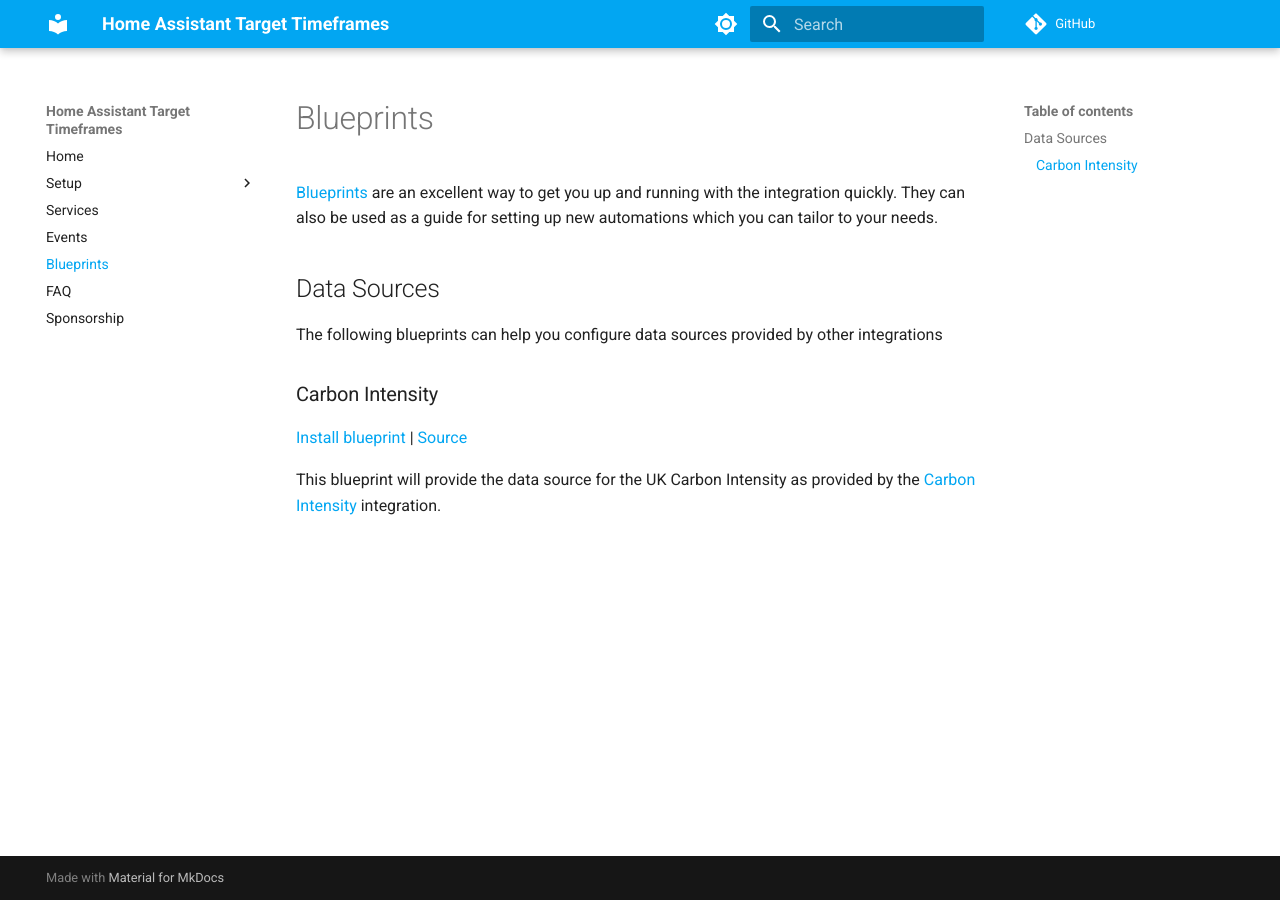
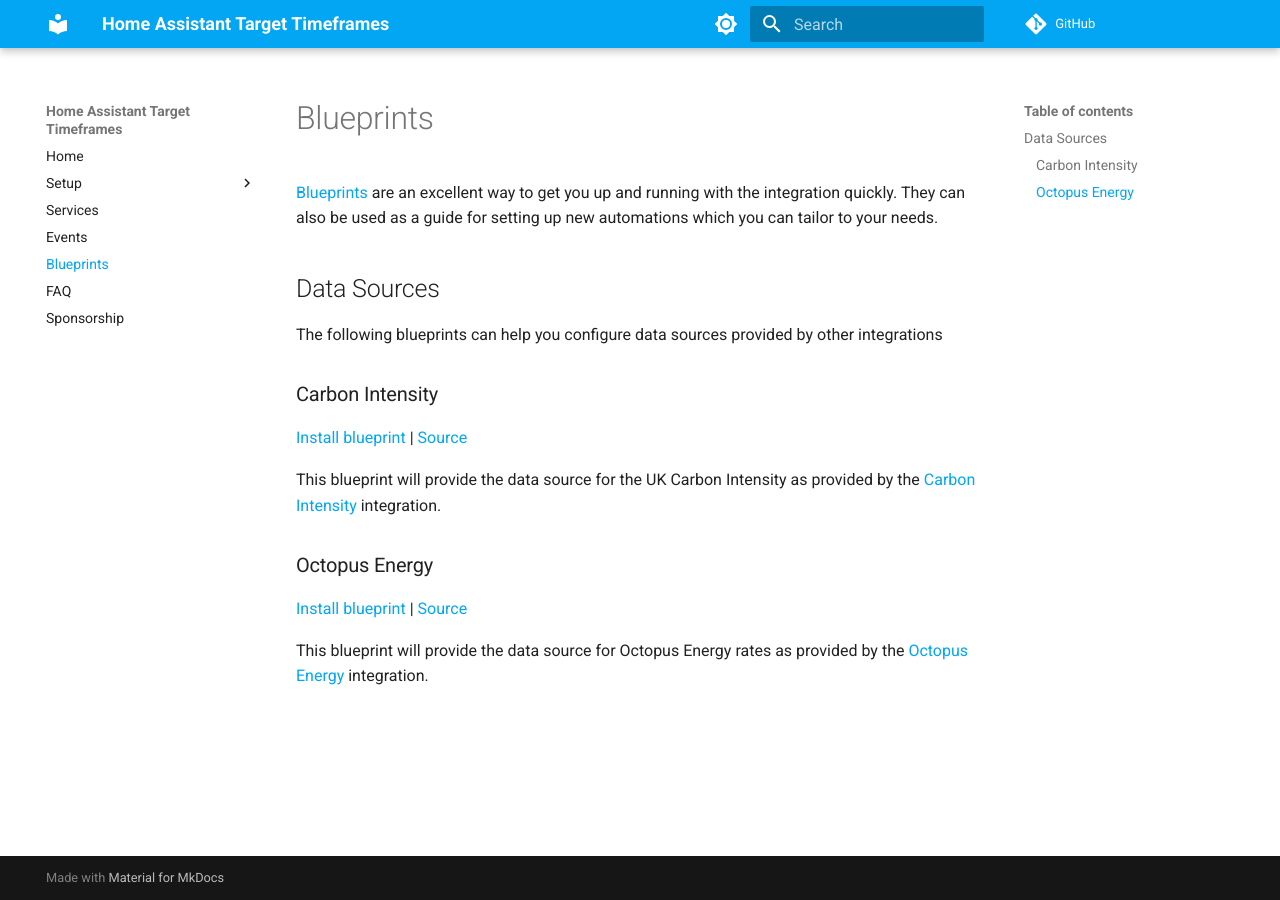
Before and after one commit to BottlecapDave/HomeAssistant-TargetTimeframes, an MkDocs documentation site: the page built from _docs/blueprints.md, in a window 1280 px wide. Built offline with MkDocs 1.6.1 and Material for MkDocs 9.7.7, drawn with Linux system fonts in a browser that asks for light colours; comment, search, counter and statistics services are not loaded.

Commit message:
chore: Fixed blueprint

```diff
--- a/_docs/blueprints.md
+++ b/_docs/blueprints.md
@@ -11,3 +11,9 @@
 [Install blueprint](https://my.home-assistant.io/redirect/blueprint_import/?blueprint_url=https%3A%2F%2Fgithub.com%2FBottlecapDave%2FHomeAssistant-OctopusEnergy%2Fblob%2Fmain%2F_docs%2Fblueprints%target_timeframes_carbon_intensity.yaml) | [Source](./blueprints/target_timeframes_carbon_intensity.yaml)
 
 This blueprint will provide the data source for the UK Carbon Intensity as provided by the [Carbon Intensity](https://github.com/BottlecapDave/HomeAssistant-CarbonIntensity) integration.
+
+### Octopus Energy
+
+[Install blueprint](https://my.home-assistant.io/redirect/blueprint_import/?blueprint_url=https%3A%2F%2Fgithub.com%2FBottlecapDave%2FHomeAssistant-OctopusEnergy%2Fblob%2Fmain%2F_docs%2Fblueprints%target_timeframes_octopus_energy.yaml) | [Source](./blueprints/target_timeframes_octopus_energy.yaml)
+
+This blueprint will provide the data source for Octopus Energy rates as provided by the [Octopus Energy](https://github.com/BottlecapDave/HomeAssistant-OctopusEnergy) integration.
```
Also changed, not shown: 1 other file.
